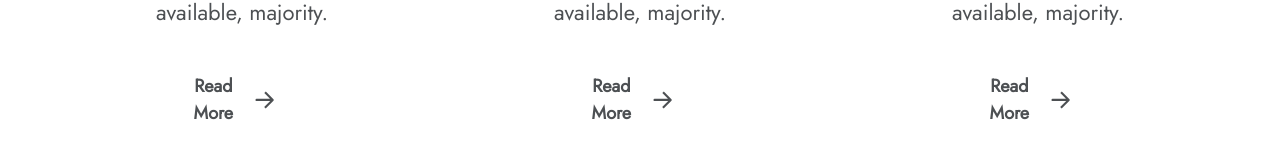
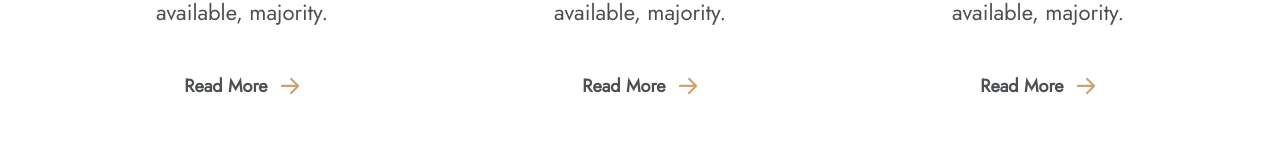
Before and after one commit to Lukas-Daugela/React-Vite-Interno, a React (Vite) app: page / in a window 1280 px wide. Shown: the part 197-364 px from the top of the page. Built offline with nearby package versions, Linux system fonts and the light colour scheme.

Commit message:
Added Arrow Link animations

```diff
--- a/src/components/Button/Button.module.scss
+++ b/src/components/Button/Button.module.scss
@@ -1,14 +1,4 @@
 @import '../../sass/mixins/index';
-
-@keyframes slide {
-  50% {
-    transform: translateX(10px);
-  }
-
-  100% {
-    transform: translate(0);
-  }
-}
 
 .image {
   width: 1.5rem;
@@ -47,7 +37,7 @@
   }
 
   &:hover .image {
-    animation: slide 0.7s ease-in-out;
+    @include arrow-slide-animation(0.7s);
   }
 
   .path {
--- a/src/components/CustomLink/CustomLink.jsx
+++ b/src/components/CustomLink/CustomLink.jsx
@@ -29,16 +29,19 @@ CircleLink.propTypes = {
   className: PropTypes.string,
 };
 
-export function ArrowLink({ children, path }) {
+export function ArrowLink({ children, path, arrowIconClassName, linkClassName }) {
   const navigate = useNavigate();
 
   const handleLink = () => {
     navigate(path);
   };
   return (
-    <a className={cn('arrow-link')} onClick={handleLink}>
+    <a className={cn('arrow-link', linkClassName)} onClick={handleLink}>
       {children}
-      <Arrow className={cn('arrow-link__icon')} />
+      <Arrow
+        pathClassName={cn('arrow-link__path')}
+        svgClassName={cn('arrow-link__icon', arrowIconClassName)}
+      />
     </a>
   );
 }
@@ -46,4 +49,6 @@ export function ArrowLink({ children, path }) {
 ArrowLink.propTypes = {
   children: PropTypes.string.isRequired,
   path: PropTypes.string.isRequired,
+  arrowIconClassName: PropTypes.string,
+  linkClassName: PropTypes.string,
 };
--- a/src/components/CustomLink/CustomLink.module.scss
+++ b/src/components/CustomLink/CustomLink.module.scss
@@ -34,7 +34,14 @@
 
   &__icon {
     padding-left: 1.2rem;
-    stroke: var(--color-primary);
     width: auto;
   }
+
+  &__path {
+    stroke: var(--color-primary);
+  }
+
+  &:hover &__icon {
+    @include arrow-slide-animation(0.7s);
+  }
 }
--- a/src/components/ServiceCard/ServiceCard.jsx
+++ b/src/components/ServiceCard/ServiceCard.jsx
@@ -14,7 +14,13 @@ export default function ServiceCard({ text }) {
     <div className={cn('service-card')}>
       <h4 className={cn('service-card__title')}>{cardTitle}</h4>
       <p className={cn('service-card__description')}>{description}</p>
-      <ArrowLink path={`/services/${serviceId}`}>Read More</ArrowLink>
+      <ArrowLink
+        linkClassName={cn('arrow-text')}
+        path={`/services/${serviceId}`}
+        arrowIconClassName={cn('arrow-animation')}
+      >
+        Read More
+      </ArrowLink>
     </div>
   );
 }
--- a/src/components/ServiceCard/ServiceCard.module.scss
+++ b/src/components/ServiceCard/ServiceCard.module.scss
@@ -4,15 +4,12 @@
   border-radius: 30px;
   max-width: 39.8rem;
   text-align: center;
+  transition: background-color 0.5s linear;
   width: 100%;
   @include padding-y(3rem);
 
   @include media-query('lg') {
     @include padding-y(8.3rem);
-  }
-
-  &:hover {
-    background-color: var(--color-tertiary);
   }
 
   &__title {
@@ -30,4 +27,20 @@
     }
     @include body-styles('large');
   }
+
+  .arrow-text {
+    transition: color 0.5s linear;
+
+    &:hover .arrow-animation {
+      @include arrow-slide-animation(0.7s);
+    }
+  }
+
+  &:hover {
+    background-color: var(--color-tertiary);
+  }
+
+  &:hover .arrow-text {
+    color: var(--color-primary);
+  }
 }
--- /dev/null
+++ b/src/sass/mixins/animations.scss
@@ -0,0 +1,13 @@
+@keyframes slide {
+  50% {
+    transform: translateX(10px);
+  }
+
+  100% {
+    transform: translate(0);
+  }
+}
+
+@mixin arrow-slide-animation($seconds) {
+  animation: slide $seconds ease-in-out;
+}
--- a/src/sass/mixins/index.scss
+++ b/src/sass/mixins/index.scss
@@ -10,3 +10,4 @@
 @import 'collapsibles';
 @import 'project-card';
 @import 'remove-user-selection';
+@import 'animations';
```
